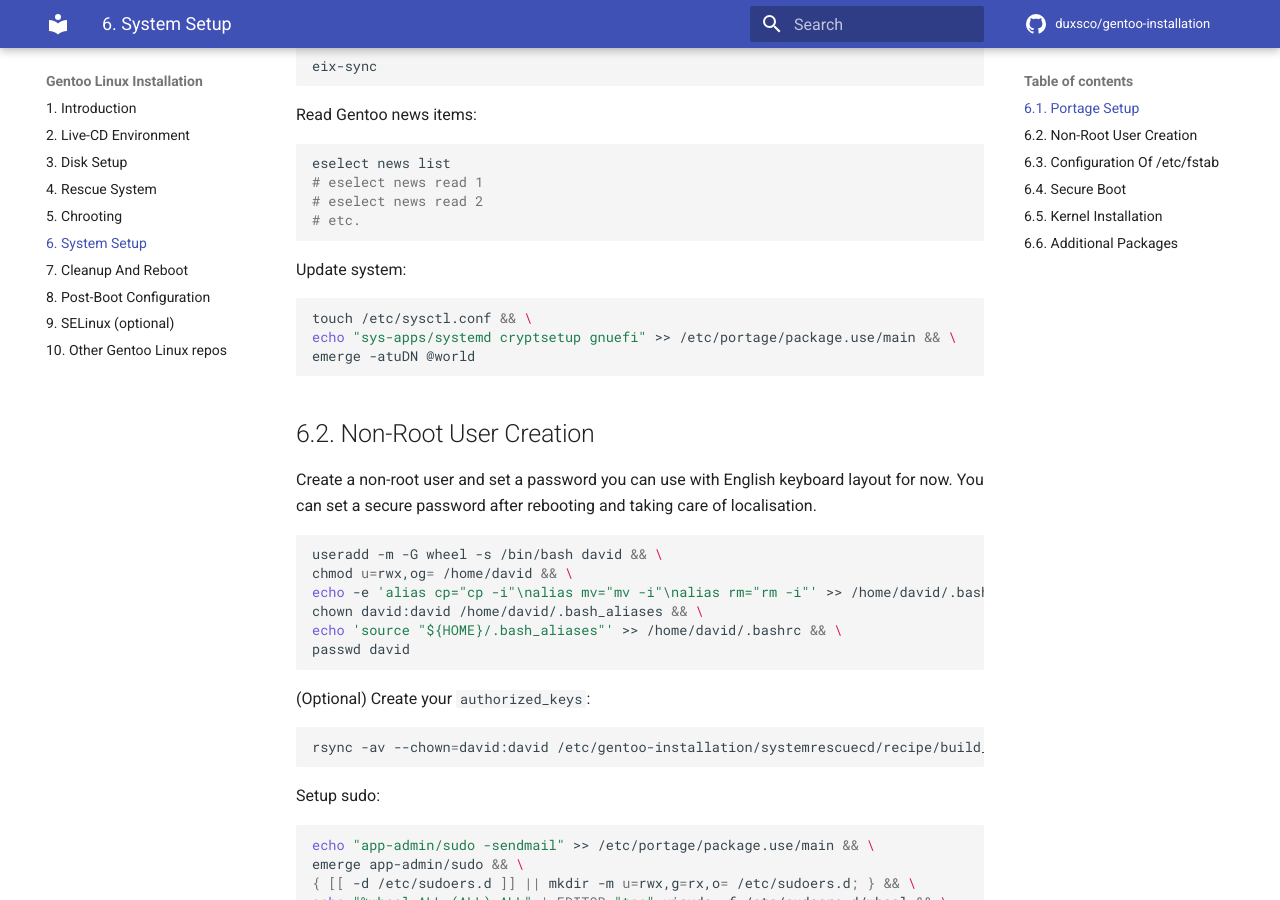
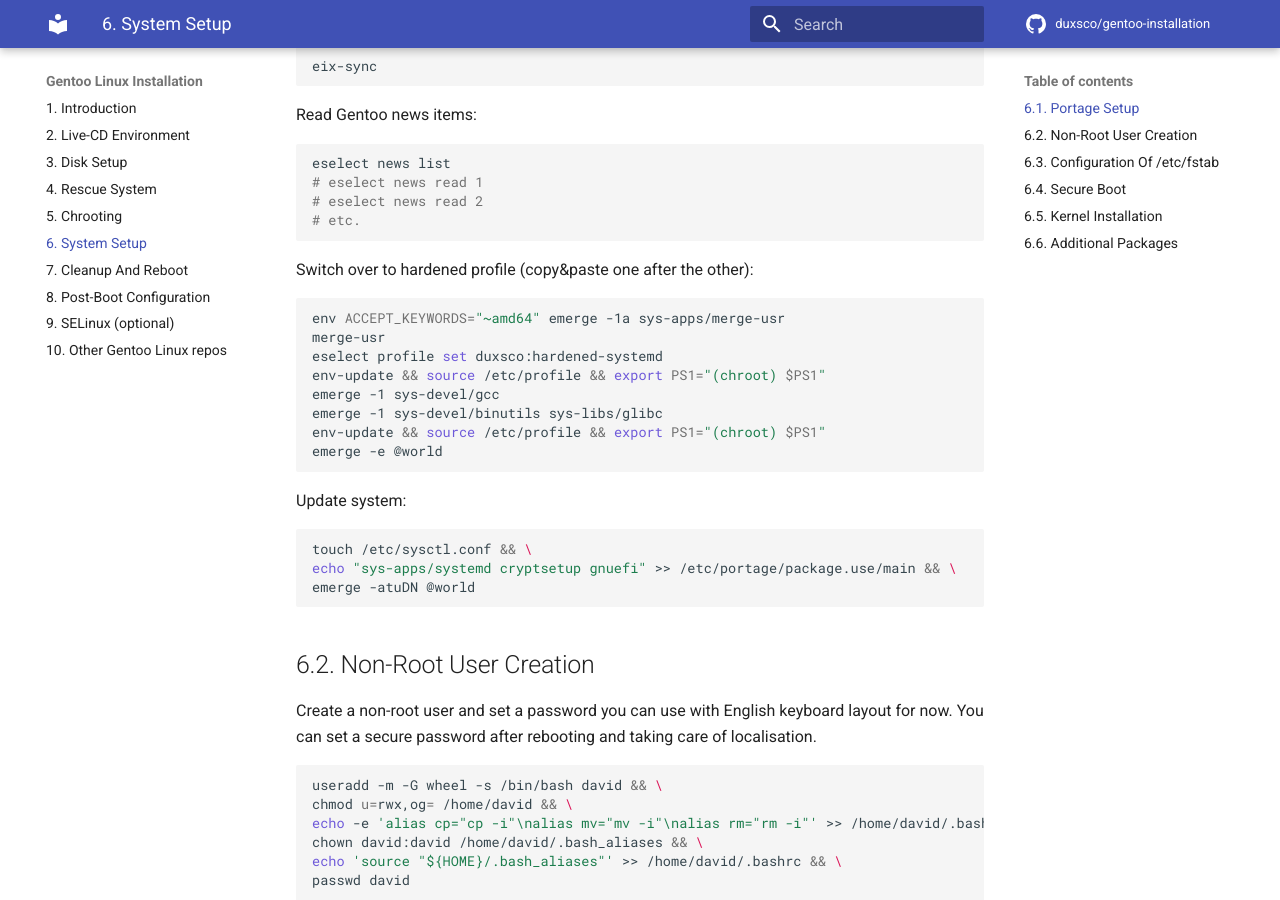
Before and after one commit to duxsco/gentoo-installation, an MkDocs documentation site: the page built from docs/system_setup.md, in a window 1280 px wide and 900 px high, scrolled down 1722 px. Built offline with MkDocs 1.6.1 and Material for MkDocs 9.7.7, drawn with Linux system fonts in a browser that asks for light colours; comment, search, counter and statistics services are not loaded.

Commit message:
Switch to hardened profile

````diff
--- a/docs/system_setup.md
+++ b/docs/system_setup.md
@@ -95,6 +95,19 @@ eselect news list
 # eselect news read 1
 # eselect news read 2
 # etc.
+```
+
+Switch over to hardened profile (copy&paste one after the other):
+
+```shell
+env ACCEPT_KEYWORDS="~amd64" emerge -1a sys-apps/merge-usr
+merge-usr
+eselect profile set duxsco:hardened-systemd
+env-update && source /etc/profile && export PS1="(chroot) $PS1"
+emerge -1 sys-devel/gcc
+emerge -1 sys-devel/binutils sys-libs/glibc
+env-update && source /etc/profile && export PS1="(chroot) $PS1"
+emerge -e @world
 ```
 
 Update system:
````
Also changed, not shown: docs/selinux.md (+1 -1 lines).
